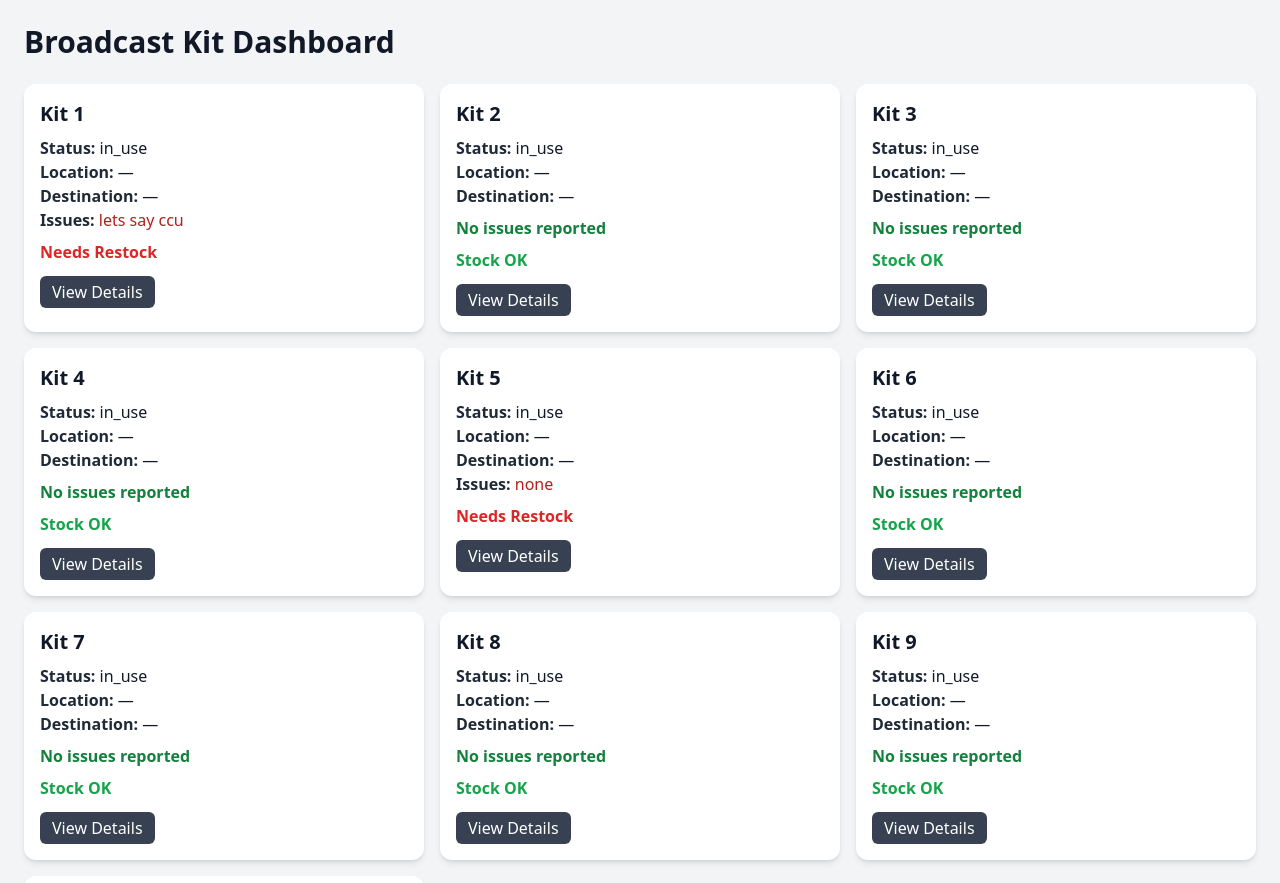
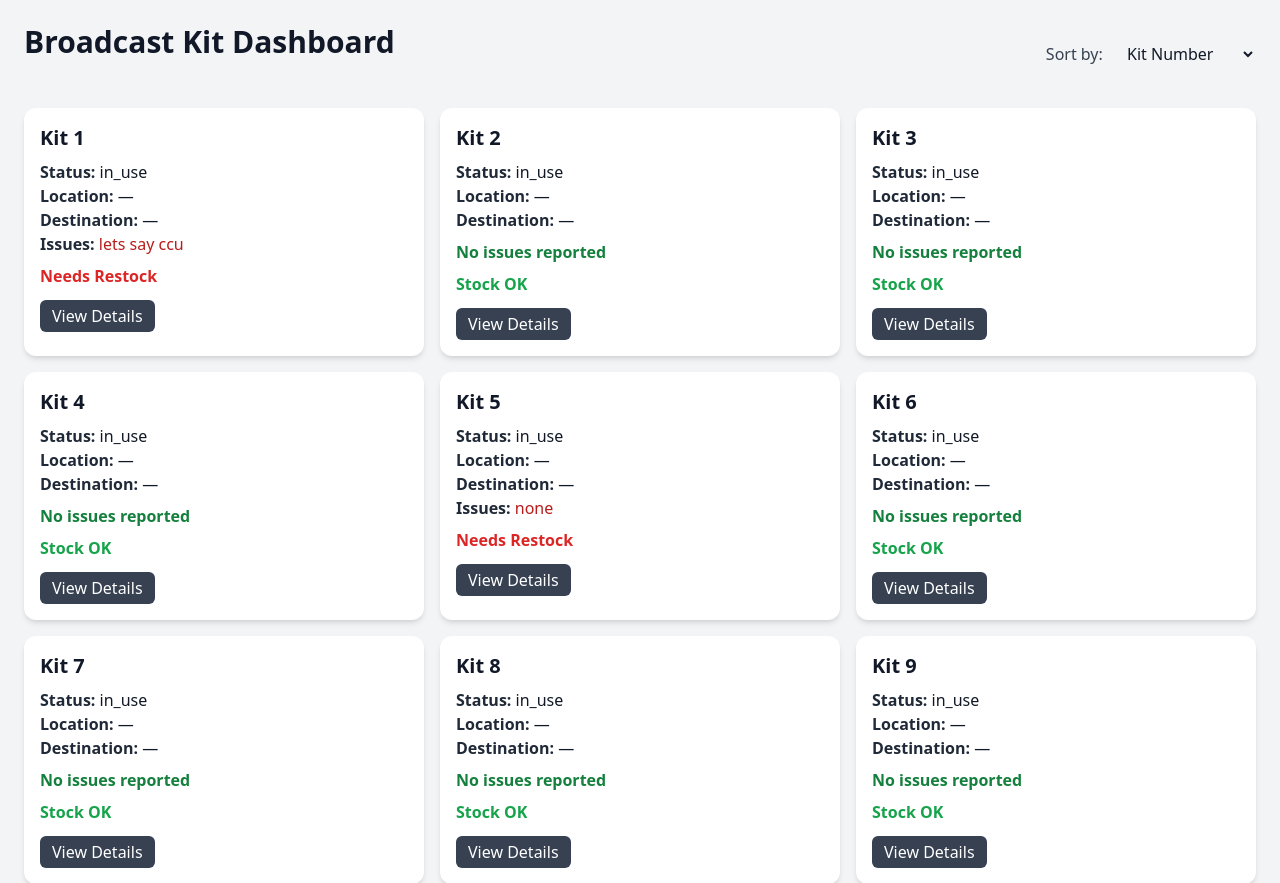
Before and after one commit to ssarahhooper/intern_project, a Django app: page /dashboard/ in a window 1280 px wide. Shown: the part 62-945 px from the top of the page. Run offline with Django 5.2, Linux system fonts and the light colour scheme; a user stored in the database is signed in; data comes from the database, SQL or seed files in the repository; both versions use the stored data as it was after the commit; some libraries are stand-ins or nearby versions.

Commit message:
sort function on dashboard and restock bug

```diff
--- a/core/templates/core/dashboard.html
+++ b/core/templates/core/dashboard.html
@@ -2,9 +2,22 @@
 {% block title %}Dashboard{% endblock %}
 
 {% block content %}
-<h1 class="text-3xl font-bold mb-6 text-gray-900 dark:text-gray-100 transition-colors duration-300">
-  Broadcast Kit Dashboard
-</h1>
+
+<div class="flex justify-between items-center mb-6">
+    <h1 class="text-3xl font-bold mb-6 text-gray-900 dark:text-gray-100 transition-colors duration-300">
+      Broadcast Kit Dashboard
+    </h1>
+
+    <form method="get">
+        <label for="sort" class="text-gray-700 dark:text-gray-300 mr-2">Sort by:</label>
+        <select name="sort" id="sort"
+                class="bg-gray-100 dark:bg-gray-700 text-gray-900 dark:text-gray-100 px-2 py-1 rounded-md"
+                onchange="this.form.submit()">
+          <option value="number" {% if sort_option == 'number' %}selected{% endif %}>Kit Number </option>
+          <option value="latest" {% if sort_option == 'latest' %}selected{% endif %}>Latest Update</option>
+        </select>
+    </form>
+</div>
 
 <!-- Add a subtle dark mode background for the grid area -->
 <div class="grid grid-cols-1 md:grid-cols-2 lg:grid-cols-3 gap-4">
--- a/core/templates/core/view_kit.html
+++ b/core/templates/core/view_kit.html
@@ -30,7 +30,7 @@
       >
 
       {% if kit.needs_restock %}
-        <label for="needs_restock" class="font-medium text-red-400">Needs restock</label>
+        <p class="text-red-400 mt-2"><strong>Restock:</strong> {{latest_pm.restock }}</p>
       {% else %}
         <label for="needs_restock" class="font-medium text-green-400">Fully stocked</label>
       {% endif %}
```
Also changed, not shown: db.sqlite3.
